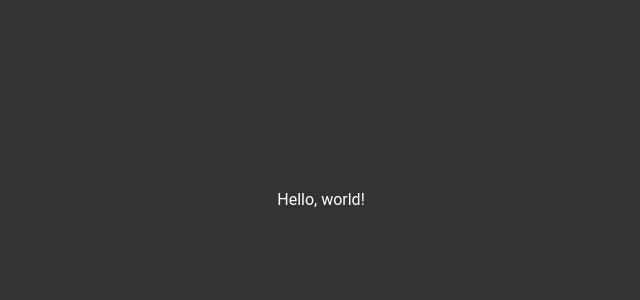
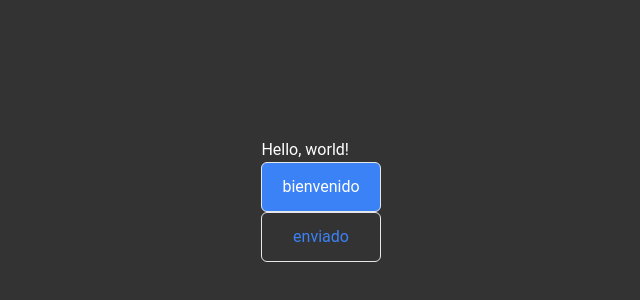
Before and after one commit to gustavoisaacc/proyectoUTN, a React (Vite) app in the folder frontend/: page / in a window 1280 px wide. Shown: the part 200-500 px from the top of the page, without its empty margins (319-959 px from the left). Built offline with nearby package versions, Linux system fonts and the light colour scheme.

Commit message:
fix error in file roles controle

```diff
--- a/frontend/src/App.jsx
+++ b/frontend/src/App.jsx
@@ -1,14 +1,13 @@
+import Botton from "./components/ui/Botton";
 
-import Button from "./components/ui/ButtonMel";
 function App() {
   return (
     <div className="bg-black min-h-screen grid place-content-center">
       <h1 className="text-white">Hello, world!</h1>
 
-
+      <Botton name="bienvenido" className="bg-blue-500 text-white" />
+      <Botton name="enviado" className="text-blue-500" />
     </div>
-
-
   );
 }
 
--- a/frontend/src/Button.jsx
+++ /dev/null
@@ -1,9 +0,0 @@
-import React from 'react'
-
-function Button(props) {
-  return (
-   <button className={`px-2 py-5  ${props.className}`}>{props.name}</button>
-  )
-}
-
-export default Button
--- /dev/null
+++ b/frontend/src/components/ui/Botton.jsx
@@ -0,0 +1,9 @@
+function Botton(props) {
+  return (
+    <button className={`border px-5 py-3 rounded-md ${props.className}`}>
+      {props.name}
+    </button>
+  );
+}
+
+export default Botton;
--- /dev/null
+++ b/frontend/src/layout/Layout.jsx
@@ -0,0 +1,5 @@
+function Layout() {
+  return <div className=""></div>;
+}
+
+export default Layout;
```
Also changed, not shown: 2 other files (tests, documents, lock files or other folders).
